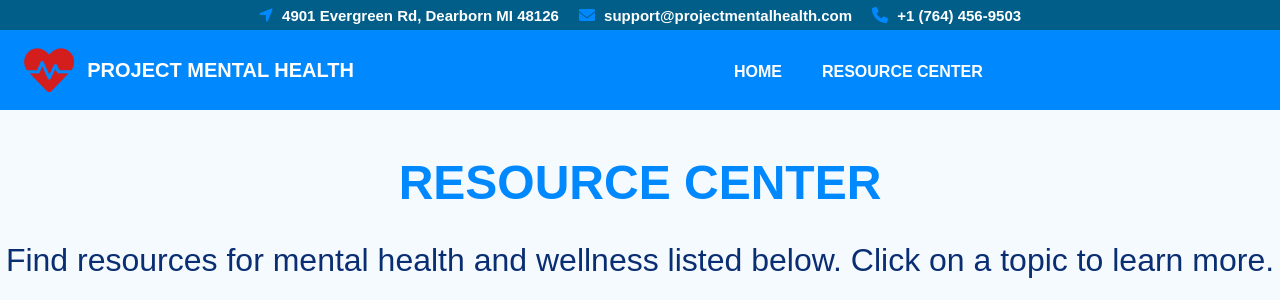
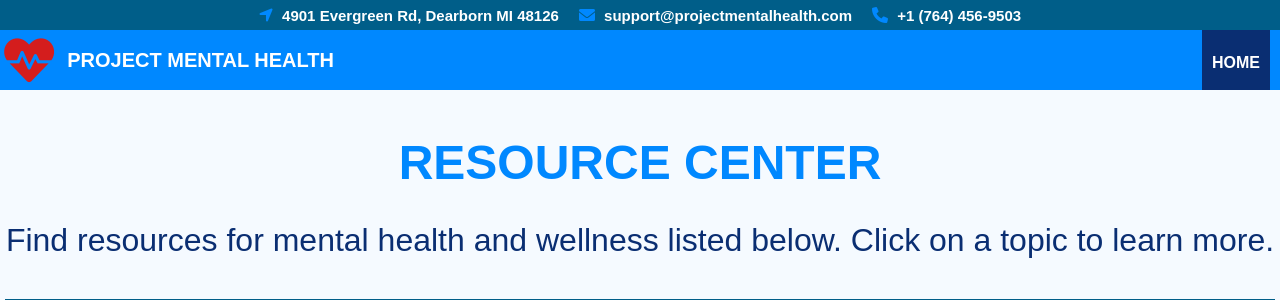
Before and after one commit to BoluKay/435ProjCollab, a PHP site: page /resource-center.html in a window 1280 px wide. Shown: the top 300 px of the page. Run offline with PHP 8.4, Linux system fonts and the light colour scheme.

Commit message:
updated css

```diff
--- a/resource-center.html
+++ b/resource-center.html
@@ -32,10 +32,7 @@
             </div>
 
             <nav class="navigation-bar">
-                <ul>
-                <li><a href="index.html">HOME</a></li>
-                <li><a href="resource-center.html">RESOURCE CENTER</a></li>
-                </ul>
+                <h2><a href="index.html">HOME</a></h2>
             </nav>
 
         </div>
--- a/styles.css
+++ b/styles.css
@@ -42,29 +42,18 @@ body {
     position: relative; /* For layering and precise placement */
     height: 60px; /* Height of the bars */
     background-color: #0088FF;  /* Ensure the white background for bars */
-    align-items: center;
-    padding: 10px 20px;
-
+    justify-content: space-between; /* Space out logo and navigation */
+    padding: 0;
+    width: 100%;
 }
 
 .navigation-bar{
-    background-color: #0088FF; /* Background color of left bar */
+    background-color: #0A2E72; /* Background color of left bar */
     display: flex;
     align-items: center;
-    padding: 0 20px; /* Add some padding inside */
-
-}
-
-.navigation-bar ul {
-    display: flex;
-    gap: 20px; /* Add spacing between items */
-    list-style: none;
-    margin: 0; /* Pushes the list to the far right */
-    padding: 0;
-    margin-left: auto;
-}
-.navigation-bar li {
-    margin: 0;
+    justify-content: flex-end;
+    padding: 0; /* Add some padding inside */
+    margin-right: 10px;
 }
 
 .navigation-bar a {
@@ -73,19 +62,20 @@ body {
     font-weight: bold;
     font-size: 1rem;
     padding: 5px 10px;
-    border-radius: 10px; /* Optional for rounded corners */
+    border-radius: 30px; /* Optional for rounded corners */
     transition: background-color 0.3s ease;
 }
 
 .navigation-bar a:hover {
     background-color: #0056b3; /* Slightly darker blue on hover */
 }
+
 /* Left bar styling */
 .left-bar {
     background-color: #0088FF; /* Background color of left bar */
     display: flex;
     align-items: center;
-    padding: 0 20px; /* Add some padding inside */
+    padding: 0 10px; /* Add some padding inside */
     flex: 1; /* Takes up the remaining space */
     clip-path: polygon(0 0, 100% 0, calc(100% - 20px) 50%, 100% 100%, 0 100%);    /* Creates the '>' shape */
 }
@@ -98,11 +88,11 @@ body {
     display: flex;
     align-items: center;
     justify-content: flex-end;
-
+    box-sizing: border-box;
     flex-shrink: 0; /* Keeps its size fixed */
     width: 300px; /* Fixed width for the right bar */
     height: 100%;
-    margin-right: 0px;
+    margin: 0px;
     clip-path: polygon(20px 0, 100% 0, 100% 100%, 20px 100%, 0 50%);
     overflow: hidden;
     position: relative;
```
